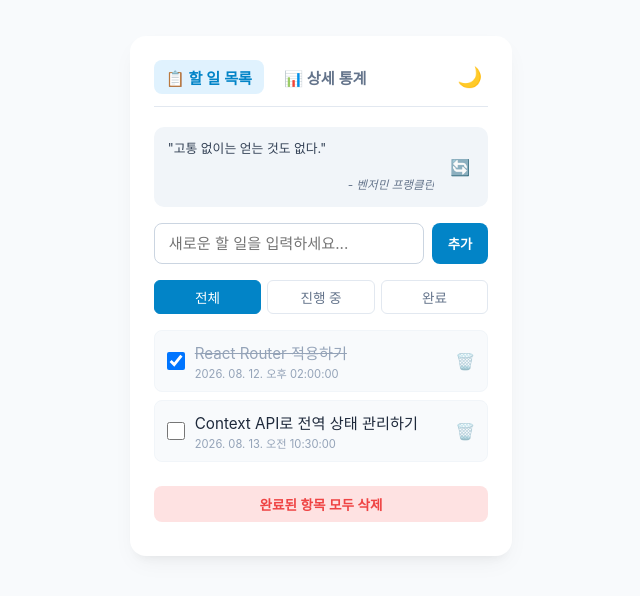
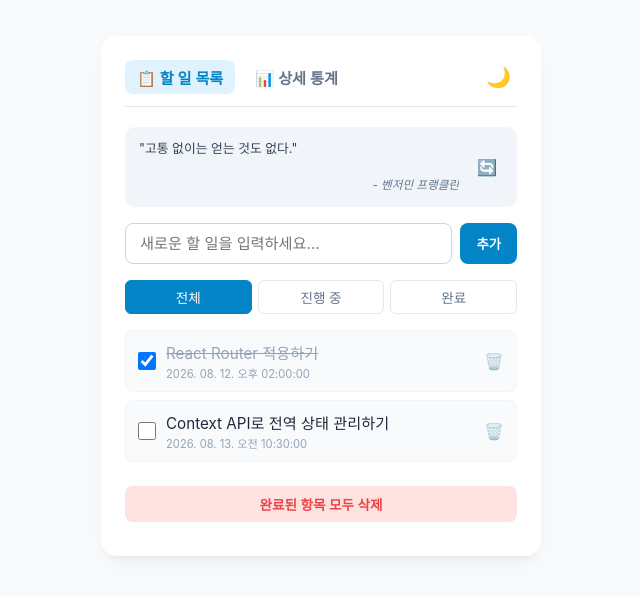
Before and after one commit to ssyangneomegeo3-art/my-react-todo, a React (Vite) app: page / in a window 1280 px wide. Shown: the part 104-700 px from the top of the page, without its empty margins (319-959 px from the left). Built offline with nearby package versions, Linux system fonts and the light colour scheme; no server answers.

Commit message:
Fix: 메인 카드 440px 고정 및 명언 영역 가로 100% 수평 고정으로 가로 확장 현상 완전 해결

```diff
--- a/src/App.css
+++ b/src/App.css
@@ -25,11 +25,11 @@ body.dark {
 }
 
 /* ==========================================
-   2. 메인 카드 레이아웃 (440px 고정)
+   2. 메인 카드 레이아웃 (440px 가로 폭 고정)
    ========================================== */
 .app-container {
-  width: 100%;
-  max-width: 440px;
+  width: 440px; /* 가로 폭 440px 고정 (내부 내용물 크기에 따라 카드 폭이 바뀌는 현상 차단) */
+  max-width: 100%;
   min-height: 520px;
   background-color: #ffffff;
   border-radius: 16px;
@@ -39,6 +39,7 @@ body.dark {
   flex-direction: column;
   position: relative;
   transition: background-color 0.3s ease, box-shadow 0.3s ease;
+  box-sizing: border-box;
 }
 
 body.dark .app-container {
@@ -124,6 +125,7 @@ body.dark .nav-link.active {
   flex: 1;
   display: flex;
   flex-direction: column;
+  width: 100%;
 }
 
 .page-container {
@@ -133,8 +135,12 @@ body.dark .nav-link.active {
   width: 100%;
 }
 
-/* 💡 명언 영역 80px 삼중 고정 (Flexbox min-height 오버라이드 차단) */
+/* 💡 명언 영역 (가로 100% / 세로 80px 완벽 고정) */
 .quote-container {
+  width: 100%; /* 로딩 중일 때도 전체 가로 폭을 100% 차지하도록 지정 */
+  height: 80px;
+  min-height: 80px;
+  max-height: 80px;
   background-color: #f1f5f9;
   padding: 10px 14px;
   border-radius: 10px;
@@ -142,10 +148,7 @@ body.dark .nav-link.active {
   align-items: center;
   justify-content: space-between;
   gap: 12px;
-  height: 80px;
-  min-height: 80px;
-  max-height: 80px;
-  flex-shrink: 0; /* Flexbox 크기 축소 차단 */
+  flex-shrink: 0;
   box-sizing: border-box;
   overflow: hidden;
   transition: background-color 0.3s ease;
@@ -157,18 +160,19 @@ body.dark .quote-container {
 
 .quote-content {
   flex: 1;
+  width: 100%;
+  min-width: 0; /* Flexbox 가로 폭 흔들림 차단 */
   display: flex;
   flex-direction: column;
   justify-content: center;
   height: 100%;
-  min-width: 0;
 }
 
-/* 💡 2줄 높이 영구 고정 (1.3 line-height * 2 = 2.6em) */
 .quote-text {
+  width: 100%;
   font-size: 0.8rem;
   line-height: 1.3;
-  height: 2.6em; /* 높이 고정 */
+  height: 2.6em; /* 2줄 높이 영구 고정 */
   color: #334155;
   word-break: keep-all;
   display: -webkit-box;
@@ -186,11 +190,11 @@ body.dark .quote-text {
   color: #94a3b8;
 }
 
-/* 💡 1줄 높이 영구 고정 */
 .quote-author {
+  width: 100%;
   font-size: 0.725rem;
   line-height: 1.2;
-  height: 1.2em; /* 높이 고정 */
+  height: 1.2em; /* 1줄 높이 영구 고정 */
   color: #64748b;
   margin-top: 4px;
   text-align: right;
@@ -209,11 +213,14 @@ body.dark .quote-author {
 }
 
 .quote-refresh-btn {
+  width: 32px;
+  height: 32px;
+  flex-shrink: 0; /* 버튼 크기와 위치 고정 */
   background: none;
   border: none;
   cursor: pointer;
   font-size: 1rem;
-  padding: 4px;
+  padding: 0;
   border-radius: 50%;
   display: flex;
   align-items: center;
@@ -236,6 +243,7 @@ body.dark .quote-author {
 .todo-input-form {
   display: flex;
   gap: 8px;
+  width: 100%;
 }
 
 .todo-input {
@@ -272,6 +280,7 @@ body.dark .todo-input {
 .filter-buttons {
   display: flex;
   gap: 6px;
+  width: 100%;
 }
 
 .filter-btn {
@@ -314,6 +323,7 @@ body.dark .filter-btn.active {
   gap: 8px;
   max-height: 260px;
   overflow-y: auto;
+  width: 100%;
 }
 
 .empty-message {
@@ -331,6 +341,7 @@ body.dark .filter-btn.active {
   background-color: #f8fafc;
   border-radius: 8px;
   border: 1px solid #f1f5f9;
+  width: 100%;
 }
 
 body.dark .todo-item {
@@ -395,6 +406,7 @@ body.dark .todo-text {
 .clear-completed-wrapper {
   margin-top: auto;
   padding-top: 8px;
+  width: 100%;
 }
 
 .clear-completed-btn {
@@ -431,12 +443,14 @@ body.dark .stats-page h2 {
   height: 180px;
   position: relative;
   margin: 10px 0;
+  width: 100%;
 }
 
 .stats-cards {
   display: grid;
   grid-template-columns: repeat(2, 1fr);
   gap: 10px;
+  width: 100%;
 }
 
 .stat-card {
```
